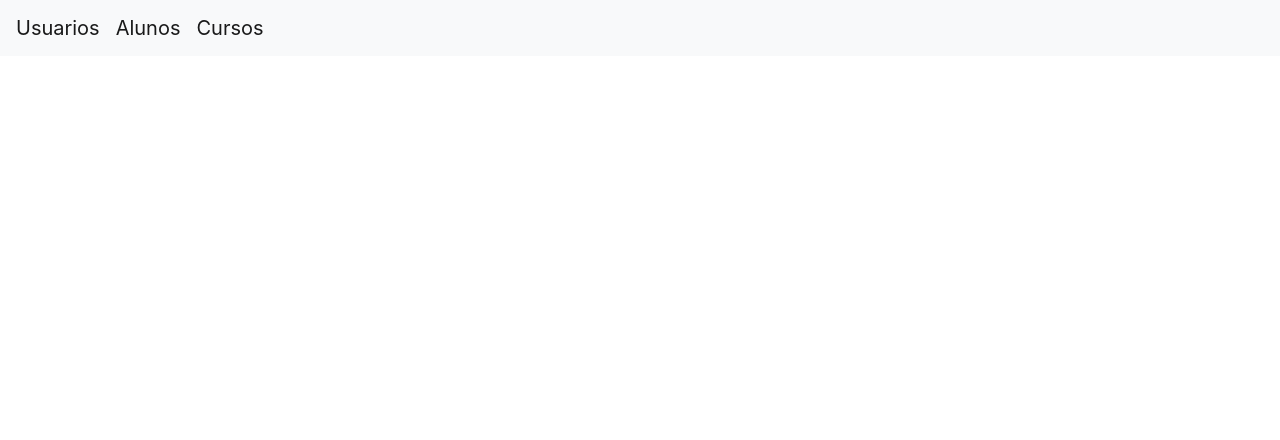
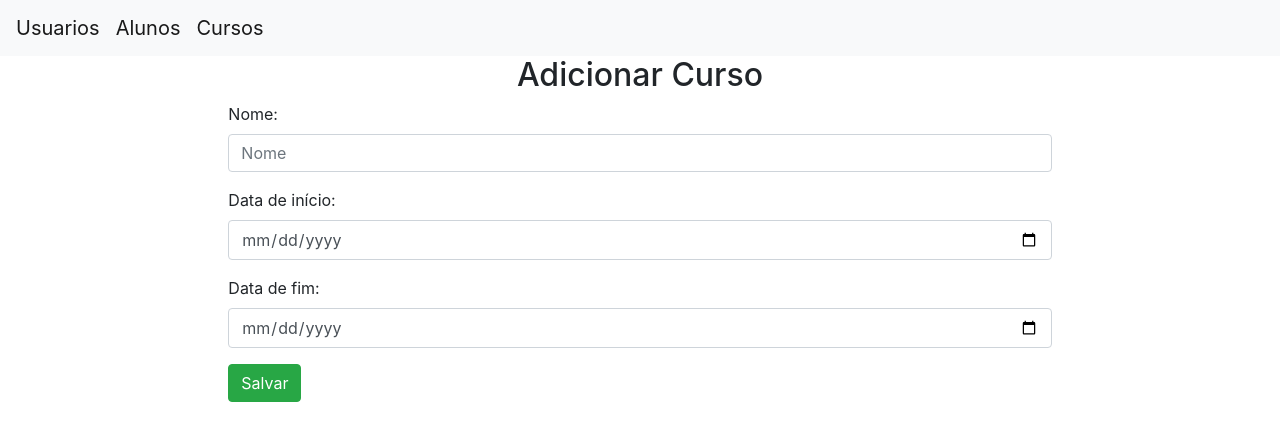
Before and after one commit to VitorFaria/universidade, an Angular app in the folder frontend/: page /add-curso in a window 1280 px wide. Before the commit this address led to /. Shown: the top 440 px of the page. Built offline with nearby package versions, Linux system fonts and the light colour scheme.

Commit message:
Implementação de adição e edição de cursos.

```diff
--- a/frontend/src/app/app.module.ts
+++ b/frontend/src/app/app.module.ts
@@ -9,6 +9,8 @@ import { ListUserComponent } from './user/list-user/list-user.component';
 import { AddAlunoComponent } from './aluno/add-aluno/add-aluno.component';
 import { EditAlunoComponent } from './aluno/edit-aluno/edit-aluno.component';
 import { ListAlunoComponent } from './aluno/list-aluno/list-aluno.component';
+import { AddCursoComponent } from './curso/add-curso/add-curso.component';
+import { EditCursoComponent } from './curso/edit-curso/edit-curso.component';
 import { ListCursoComponent } from './curso/list-curso/list-curso.component';
 import {ApiService} from "./core/api.service";
 import {HTTP_INTERCEPTORS, HttpClientModule} from "@angular/common/http";
@@ -26,6 +28,8 @@ import {TokenInterceptor} from "./core/interceptor";
     AddAlunoComponent,
     EditAlunoComponent,
     ListAlunoComponent,
+    AddCursoComponent,
+    EditCursoComponent,
     ListCursoComponent
   ],
   imports: [
--- /dev/null
+++ b/frontend/src/app/curso/add-curso/add-curso.component.html
@@ -0,0 +1,30 @@
+<div class="col-md-8 user-container">
+  <h2 class="text-center">Adicionar Curso</h2>
+  <div *ngIf="errorText" class="alert alert-danger">
+    <span>{{errorText}}</span>
+  </div>
+  <form [formGroup]="addForm" (ngSubmit)="onSubmit()" #f="ngForm">
+    <div class="form-group">
+      <label for="nome">Nome:</label>
+      <input type="text" formControlName="nome" placeholder="Nome" name="nome" class="form-control" id="nome" [ngClass]="{ 'is-invalid': submitted && nome.errors }">
+      <div *ngIf="nome.invalid && submitted"
+          class="invalid-feedback">
+        <div *ngIf="nome.errors.required">
+          Nome é obrigatório!
+        </div>
+      </div>
+    </div>
+
+    <div class="form-group">
+      <label for="data_nascimento">Data de início:</label>
+      <input type="date" formControlName="data_inicio" placeholder="Data de início" name="data_inicio" class="form-control" id="data_inicio">
+    </div>
+
+    <div class="form-group">
+      <label for="data_fim">Data de fim:</label>
+      <input type="date" formControlName="data_fim" placeholder="Data de fim" name="data_fim" class="form-control" id="data_fim">
+    </div>
+
+    <button class="btn btn-success">Salvar</button>
+  </form>
+</div>
--- /dev/null
+++ b/frontend/src/app/curso/add-curso/add-curso.component.ts
@@ -0,0 +1,52 @@
+import { Component, OnInit } from '@angular/core';
+import {FormBuilder, FormGroup, Validators} from "@angular/forms";
+import {Router} from "@angular/router";
+import {ApiService} from "../../core/api.service";
+
+@Component({
+  selector: 'app-add-curso',
+  templateUrl: './add-curso.component.html',
+  styleUrls: ['./add-curso.component.css']
+})
+export class AddCursoComponent implements OnInit {
+
+  constructor(private formBuilder: FormBuilder,private router: Router, private apiService: ApiService) { }
+
+  addForm: FormGroup;
+  submitted = false;
+  errorText = null;
+
+  get nome() { return this.addForm.get('nome'); }
+
+  ngOnInit() {
+    this.addForm = this.formBuilder.group({
+      id: [],
+      nome: ['', Validators.required],
+      data_inicio: [''],
+      data_fim: ['']
+    });
+
+  }
+
+  onSubmit() {
+    this.submitted = true;
+    this.errorText = "";
+
+    if(this.addForm.invalid){
+      return;
+    }
+
+    this.apiService.createCurso(this.addForm.value)
+      .subscribe( data => {
+        if(data.status === 200) {
+            this.router.navigate(['list-curso']);
+          }else {
+            this.errorText = data.message;
+          }
+      },
+      error =>{
+        this.errorText = error.message;
+      });
+  }
+
+}
--- /dev/null
+++ b/frontend/src/app/curso/edit-curso/edit-curso.component.html
@@ -0,0 +1,33 @@
+<div class="col-md-8 user-container">
+  <h2 class="text-center">Editar Curso</h2>
+  <div *ngIf="errorText" class="alert alert-danger">
+    <span>{{errorText}}</span>
+  </div>
+  <form [formGroup]="editForm" (ngSubmit)="onSubmit()">
+    <div class="hidden">
+      <input type="text" formControlName="id" placeholder="id" name="id" class="form-control" id="id">
+    </div>
+    <div class="form-group">
+     <label for="nome">Nome:</label>
+      <input type="text" formControlName="nome" placeholder="Nome" name="nome" class="form-control" id="nome" [ngClass]="{ 'is-invalid': submitted && nome.errors }">
+      <div *ngIf="nome.invalid && submitted"
+          class="invalid-feedback">
+        <div *ngIf="nome.errors.required">
+          Nome é obrigatório!
+        </div>
+      </div>
+    </div>
+
+    <div class="form-group">
+      <label for="data_nascimento">Data de início:</label>
+      <input type="date" formControlName="data_inicio" placeholder="Data de início" name="data_inicio" class="form-control" id="data_inicio">
+    </div>
+
+    <div class="form-group">
+      <label for="data_fim">Data de fim:</label>
+      <input type="date" formControlName="data_fim" placeholder="Data de fim" name="data_fim" class="form-control" id="data_fim">
+    </div>
+
+    <button class="btn btn-success">Atualizar</button>
+  </form>
+</div>
--- /dev/null
+++ b/frontend/src/app/curso/edit-curso/edit-curso.component.ts
@@ -0,0 +1,69 @@
+import { Component, OnInit , Inject} from '@angular/core';
+import {Router} from "@angular/router";
+import {Curso} from "../../model/curso.model";
+import {FormBuilder, FormGroup, Validators} from "@angular/forms";
+import {first} from "rxjs/operators";
+import {ApiService} from "../../core/api.service";
+
+@Component({
+  selector: 'app-edit-curso',
+  templateUrl: './edit-curso.component.html',
+  styleUrls: ['./edit-curso.component.css']
+})
+export class EditCursoComponent implements OnInit {
+
+  curso: Curso;
+  editForm: FormGroup;
+  submitted = false;
+  errorText = null;
+  constructor(private formBuilder: FormBuilder,private router: Router, private apiService: ApiService) { }
+
+  get nome() { return this.editForm.get('nome'); }
+
+  ngOnInit() {
+    let cursoId = window.localStorage.getItem("editCursoId");
+    if(!cursoId) {
+      alert("Invalid action.")
+      this.router.navigate(['list-curso']);
+      return;
+    }
+    this.editForm = this.formBuilder.group({
+      id: [''],
+      nome: ['', Validators.required],
+      data_inicio: [''],
+      data_fim: ['']
+    });
+    this.apiService.getCursoById(+cursoId)
+      .subscribe( data => {
+        if(data.result.data_inicio)
+          data.result.data_inicio = data.result.data_inicio.split("T")[0];
+        if(data.result.data_fim)
+          data.result.data_fim = data.result.data_fim.split("T")[0];
+        this.editForm.setValue(data.result);
+      });
+  }
+
+  onSubmit() {
+    this.submitted = true;
+    this.errorText = "";
+
+    if(this.editForm.invalid){
+      return;
+    }
+
+    this.apiService.updateCurso(this.editForm.value)
+      .pipe(first())
+      .subscribe( data => {
+        if(data.status === 200) {
+            alert("Curso atualizado corretamente!")
+            this.router.navigate(['list-curso']);
+          }else {
+            this.errorText = data.message;
+          }
+      },
+      error =>{
+        this.errorText = error.message;
+      });
+  }
+
+}
```
Also changed, not shown: frontend/src/app/app.routing.ts (+12 -9 lines), frontend/src/app/curso/add-curso/add-curso.component.css (added), frontend/src/app/curso/edit-curso/edit-curso.component.css (added), 2 other files (tests, documents, lock files or other folders).
